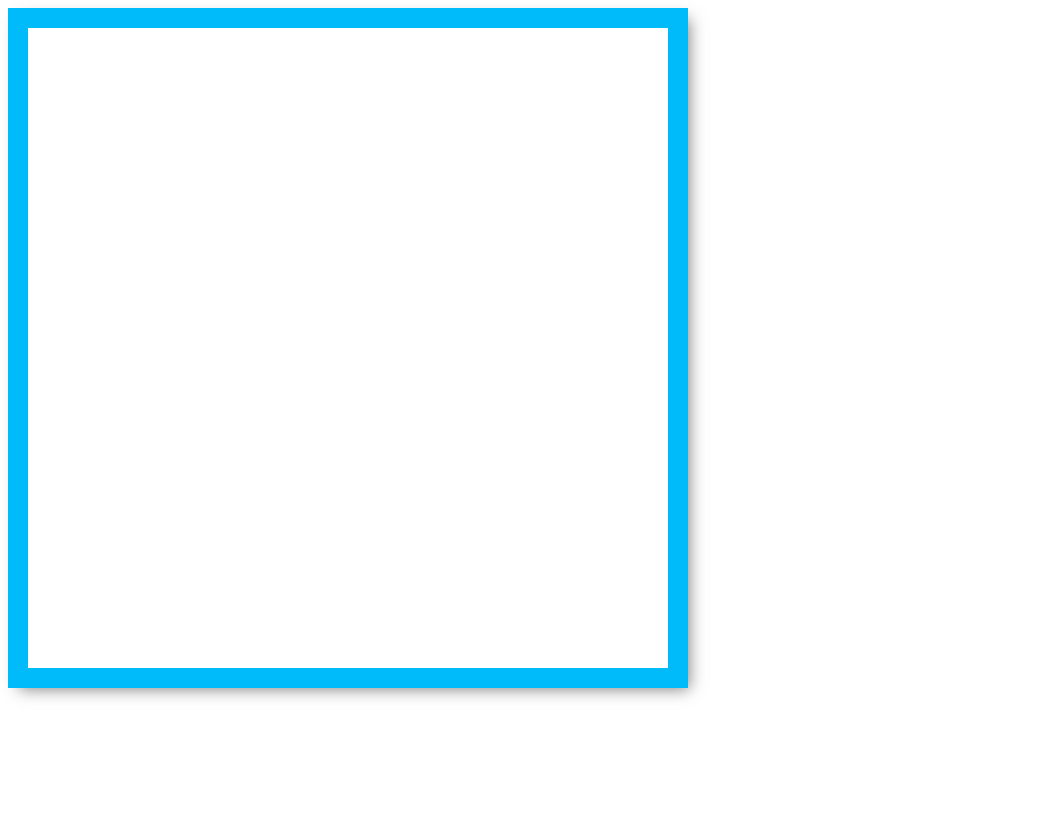
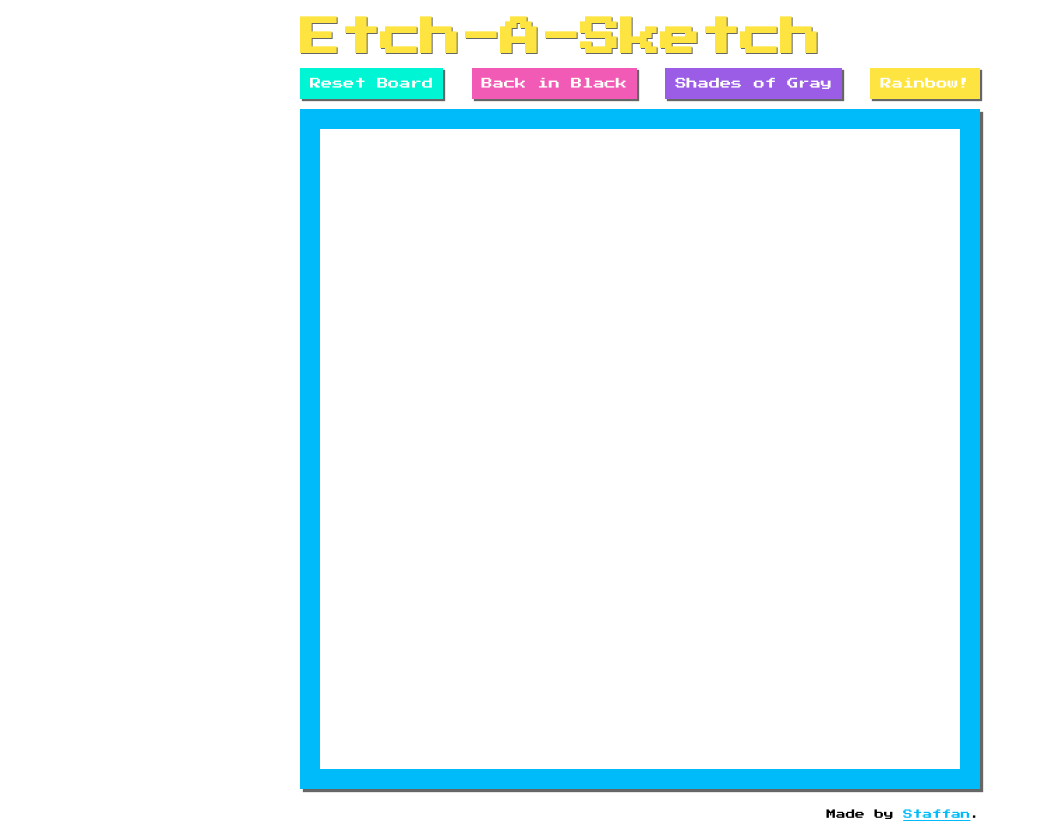
Before and after one commit to pikkuruusu/etch-a-sketch, a plain HTML site: page index.html in a window 1280 px wide. Shown: the whole page, without its empty margins (0-1039 px from the left). Before the commit the page ends 800 px from the top, so only its background shows below. Drawn offline with Linux system fonts and the light colour scheme.

Commit message:
Added more cool styling

```diff
--- a/index.html
+++ b/index.html
@@ -5,21 +5,29 @@
     <meta name="viewport" content="width=device-width, initial-scale=1.0">
     <title>Etch-A-Sketch</title>
     <link rel="stylesheet" type="text/css" href="styles.css">
+    <link href="https://fonts.googleapis.com/css2?family=Press+Start+2P&display=swap" rel="stylesheet">
 </head>
 <body>
     <div id="wrapper">
         <div id="header">
-
+            <h1>
+                Etch-A-Sketch
+            </h1>
         </div>
         <div id="main">
             <div id="option-container">
-
+                <button class="cyan">Reset Board</button>
+                <button class="pink">Back in Black</button>
+                <button class="purple">Shades of Gray</button>
+                <button class="orange">Rainbow!</button>
             </div>
             <div id="sketch-container">
 
             </div>
         </div>
-        <div id="footer"></div>
+        <div id="footer">
+            Made by <a href="https://github.com/pikkuruusu">Staffan</a>.
+        </div>
     </div>
     <script src="script.js"></script>
 </body>
--- a/script.js
+++ b/script.js
@@ -13,11 +13,11 @@ function drawBox(squareCount) {
 
     const sketchBlock = document.querySelectorAll('.sketch-block');
     sketchBlock.forEach(block => block.addEventListener('mouseover', () => {
-    block.style.backgroundColor = 'black';
-}))
+        block.style.backgroundColor = 'black';
+    }));
 }
 
 const randomColorMap = ['FFADAD', 'FFD6A5', 'FDFFB6', 'CAFFBF', '9BF6FF', 'A0C4FF', 'BDB2FF', 'FFC6FF'];
 
 
-drawBox(16); // 100 seems like a good max
+drawBox(100); // 100 seems like a good max
--- a/styles.css
+++ b/styles.css
@@ -1,13 +1,97 @@
+#wrapper {
+    display: grid;
+    grid-template-columns: auto 680px auto;
+    grid-template-rows: repeat(3, auto);
+}
+
+#header, #main, #footer {
+    grid-column-start: 2;
+    grid-column-end: 3;
+}
+
+#footer {
+    margin-top: 20px;
+    font-family: 'Press Start 2P', sans-serif;
+    font-size: 0.6em;
+    text-align: right;
+}
+
+#footer a, a:visited, a:active {
+    color: #00BBF9;
+}
+
+#option-container {
+    display: flex;
+    justify-content: space-between;
+    margin: 10px 0 10px 0;
+}
 
 #sketch-container {
     width: 640px;
     height: 640px;
     display: grid;
     border: solid 20px #00BBF9;
-    box-shadow: 6px 6px 15px -5px rgba(0,0,0,0.5);
+    box-shadow: 3px 3px 1px 0px rgba(0,0,0,0.6);
 }
 
 .sketch-block {
     width: 100%;
     height: 100%;
 }
+
+h1 {
+    margin: 10px 0 0 0;
+    font-family: 'Press Start 2P', sans-serif;
+    font-size: 2.5em;
+    color: #FEE440;
+    text-shadow: 1px 1px rgba(0,0,0,0.6);
+}
+
+button {
+    padding: 10px 10px 10px 10px;
+    border: none;
+    border-radius: 0;
+    box-shadow: 2px 2px 1px 0px rgba(0,0,0,0.6);
+    font-family: 'Press Start 2P', sans-serif;
+    font-size: 0.7em;
+    color: #fffffc;
+}
+
+button:focus {
+    outline: none;
+}
+
+button:hover {
+    transform: translate(-2px, -2px);
+    box-shadow: 4px 4px 1px 0px rgba(0,0,0,0.6);
+}
+
+.purple {
+    background-color: #9B5DE5;
+}
+
+.pink {
+    background-color: #F15BB5;
+}
+
+.orange {
+    background-color: #FEE440;
+}
+
+.blue {
+    background-color: #00BBF9;
+}
+
+.cyan {
+    background-color: #00F5D4;
+}
+
+/*
+Colors:
+Purple: 9B5DE5
+Pink: F15BB5
+Orange: FEE440
+Blue: 00BBF9
+Turkos: 00F5D4
+
+*/
```
